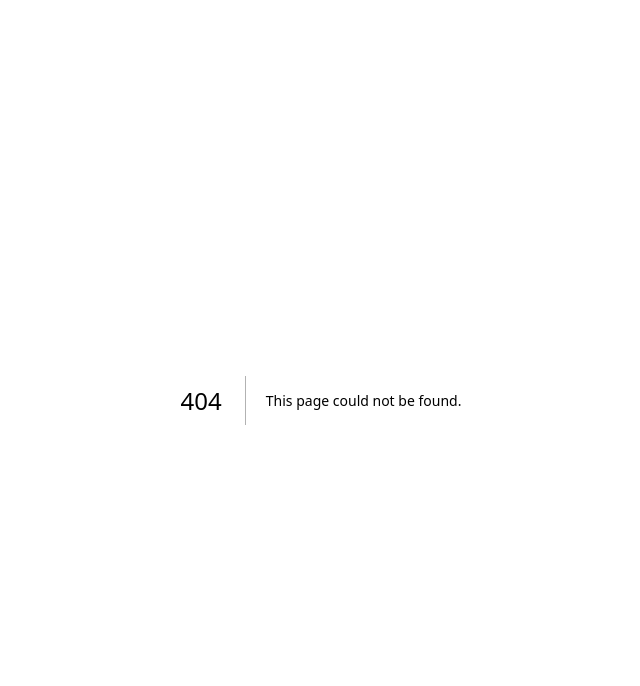
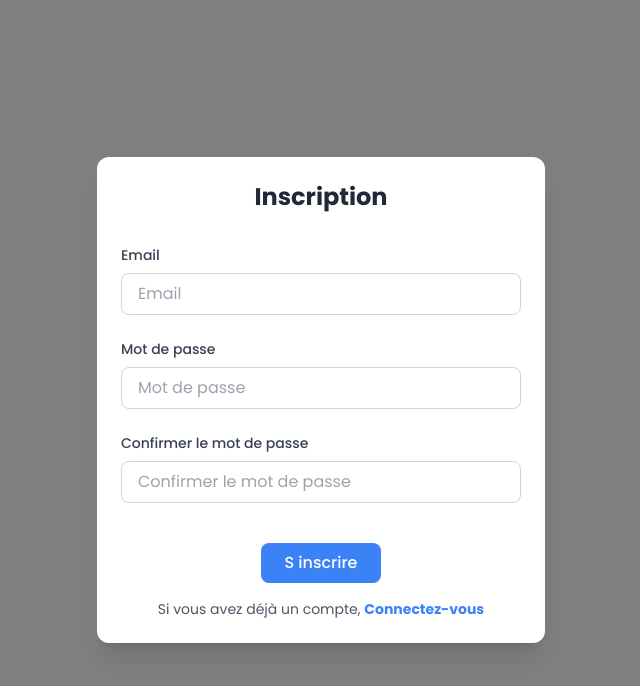
Before and after one commit to moonspark78/Front-NextJS_users, a Next.js app: page /signup in a window 1280 px wide. Before the commit this address had no page. Shown: the top 686 px of the page, without its empty margins (319-959 px from the left). Built offline with nearby package versions, Linux system fonts and the light colour scheme.

Commit message:
📈 making routes for 'home' 'login' 'signup'  📈

```diff
--- a/app/pages/Home/Home.tsx
+++ b/app/components/Home/Home.tsx
@@ -1,7 +1,7 @@
 import React from "react";
-import Title from "../../components/Title";
-import InputSearch from "../../components/InputSearch";
-import ListUsers from "../../components/ListUsers";
+import Title from "../Title";
+import InputSearch from "../InputSearch";
+import ListUsers from "../ListUsers";
 
 const Home = () => {
   return (
--- a/app/page.tsx
+++ b/app/home/page.tsx
@@ -1,11 +1,10 @@
 import React from "react";
-/* import Home from "./pages/Home/Home"; */
-import Login from "./pages/Login/Login";
+import Home from "../components/Home/Home";
 
 const HomePage = () => {
   return (
     <div>
-      <Login/>
+      <Home />
     </div>
   );
 };
--- a/app/pages/SignUp/SignUp.tsx
+++ /dev/null
@@ -1,9 +0,0 @@
-import React from 'react'
-
-const SignUp = () => {
-  return (
-    <div>SignUp</div>
-  )
-}
-
-export default SignUp
--- /dev/null
+++ b/app/signup/page.tsx
@@ -0,0 +1,104 @@
+"use client";
+import React, { useState } from "react";
+import { useRouter } from "next/navigation";
+
+const SignUp = () => {
+  const [email, setEmail] = useState("");
+  const [password, setPassword] = useState("");
+  const [confirmPassword, setConfirmPassword] = useState("");
+  const [error, setError] = useState("");
+  const router = useRouter();
+
+  const handleSignUp = async () => {
+    if (password !== confirmPassword) {
+      setError("Les mots de passe ne correspondent pas.");
+      return;
+    }
+
+    const response = await fetch(`${process.env.NEXT_PUBLIC_API_URL}/auth/signup`, {
+      method: "POST",
+      headers: { "Content-Type": "application/json" },
+      body: JSON.stringify({ email, password }),
+    });
+
+    if (response.ok) {
+      router.push("/login"); // Redirige vers la page de connexion après l'inscription
+    } else {
+      setError("Erreur d'inscription");
+    }
+  };
+
+  return (
+    <div className="fixed inset-0 bg-black/50 backdrop-blur-sm flex items-center justify-center p-4 z-50">
+      <div className="bg-white rounded-xl shadow-xl w-full max-w-md transform transition-all">
+        <div className="p-6">
+          <h2 className="text-2xl font-bold text-gray-800 text-center mb-8">Inscription</h2>
+          <form onSubmit={(e) => e.preventDefault()} className="space-y-6">
+            <div className="space-y-2">
+              <label htmlFor="email" className="block text-sm font-medium text-gray-700">
+                Email
+              </label>
+              <input
+                type="email"
+                id="email"
+                placeholder="Email"
+                value={email}
+                onChange={(e) => setEmail(e.target.value)}
+                className="w-full px-4 py-2 border border-gray-300 rounded-lg focus:ring-2 focus:ring-blue-500 focus:border-blue-500 transition-colors"
+                required
+              />
+            </div>
+            <div className="space-y-2">
+              <label htmlFor="password" className="block text-sm font-medium text-gray-700">
+                Mot de passe
+              </label>
+              <input
+                type="password"
+                id="password"
+                placeholder="Mot de passe"
+                value={password}
+                onChange={(e) => setPassword(e.target.value)}
+                className="w-full px-4 py-2 border border-gray-300 rounded-lg focus:ring-2 focus:ring-blue-500 focus:border-blue-500 transition-colors"
+                required
+              />
+            </div>
+            <div className="space-y-2">
+              <label htmlFor="confirmPassword" className="block text-sm font-medium text-gray-700">
+                Confirmer le mot de passe
+              </label>
+              <input
+                type="password"
+                id="confirmPassword"
+                placeholder="Confirmer le mot de passe"
+                value={confirmPassword}
+                onChange={(e) => setConfirmPassword(e.target.value)}
+                className="w-full px-4 py-2 border border-gray-300 rounded-lg focus:ring-2 focus:ring-blue-500 focus:border-blue-500 transition-colors"
+                required
+              />
+            </div>
+            {error && <p className="text-red-500 text-sm text-center">{error}</p>}
+            <div className="flex justify-center gap-4 pt-4">
+              <button
+                onClick={handleSignUp}
+                className="px-6 py-2 bg-blue-500 text-white rounded-lg hover:bg-blue-600 transition-colors duration-200 font-medium"
+              >
+                S inscrire
+              </button>
+            </div>
+          </form>
+          <h2 className="pt-4 text-center text-sm text-gray-600">
+            Si vous avez déjà un compte,{" "}
+            <strong
+              onClick={() => router.push("/login")}
+              className="text-blue-500 hover:underline cursor-pointer"
+            >
+              Connectez-vous
+            </strong>
+          </h2>
+        </div>
+      </div>
+    </div>
+  );
+};
+
+export default SignUp;
```
Also changed, not shown: app/login/page.tsx (renamed from app/pages/Login/Login.tsx).
